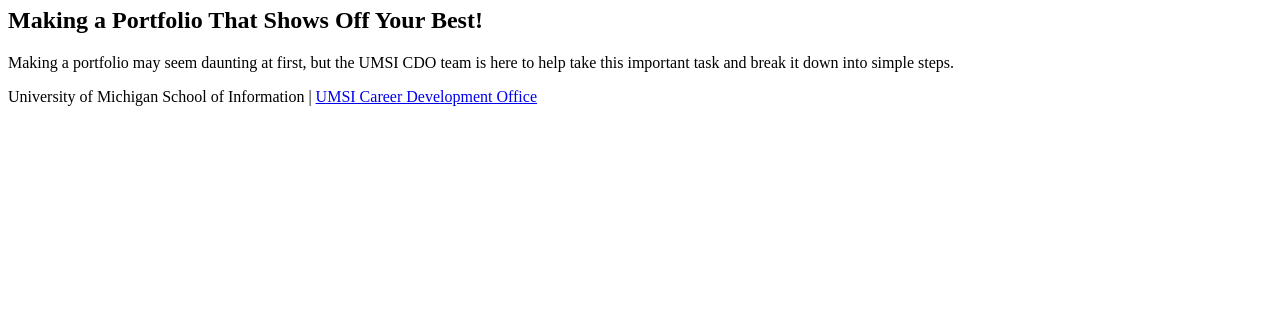
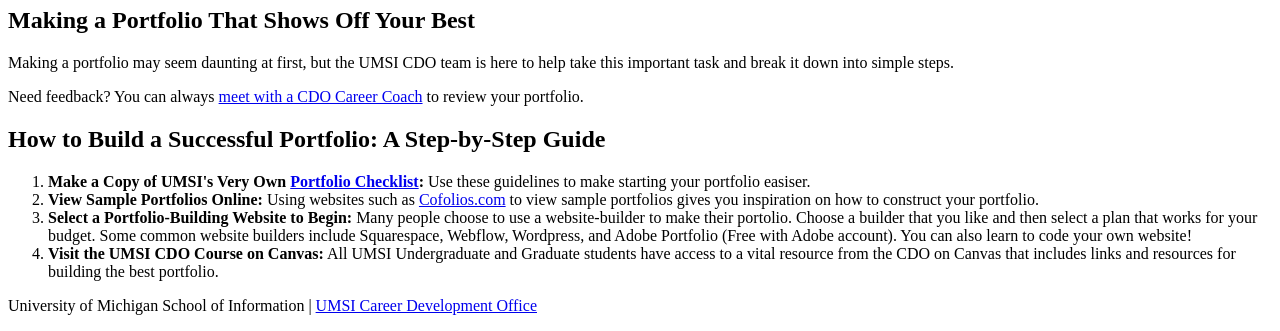
Before and after one commit to ysabrina/client_project_html_f25, a plain HTML site: page portfolio.html in a window 1280 px wide. Shown: the part 573-904 px from the top of the page. Before the commit the page ends 800 px from the top, so only its background shows below. Drawn offline with Linux system fonts and the light colour scheme.

Commit message:
Add files via upload
lalalala

```diff
--- a/portfolio.html
+++ b/portfolio.html
@@ -8,6 +8,7 @@
 <body>
 
     <header>
+  <a href = "">Skip to Main Content</a>
         <img src="images/UMSI_signature_vertical_informal_solidblue.jpg" alt="UMSI Logo">
         <nav>
             <ul>
@@ -17,18 +18,30 @@
                 <li><a href = "portfolio.html"> Portfolios</a></li>
             </ul>
         </nav>
-    <h1>Building Your Portfolio</h1>
+        <h1>Building Your Portfolio</h1>
 
     </header>
-    <main>
+<main>
     <section>
-        <h2>Making a Portfolio That Shows Off Your Best!</h2>
+        <h2>Making a Portfolio That Shows Off Your Best</h2>
         <p>
             Making a portfolio may seem daunting at first, but the UMSI CDO team is here to help take this important task and break it down into simple steps.
         </p>
+        <p>
+            Need feedback? You can always <a href="https://umsi.instructure.com/courses/12345/pages/meet-with-a-career-coach" target="_blank">meet with a CDO Career Coach</a> to review your portfolio.
+        </p>
     </section>
 
-    </main>
+    <section>
+        <h2>How to Build a Successful Portfolio: A Step-by-Step Guide</h2>
+        <ol>
+            <li><strong>Make a Copy of UMSI's Very Own <a href="https://docs.google.com/document/d/1xw46Cm9DzC2wVQFxr_Ct96  kbddhAhchzqUJpJJTSESc/edit?usp=sharing" target="_blank">Portfolio Checklist</a>: </strong> Use these guidelines to make starting your portfolio easiser.</li>
+            <li><strong>View Sample Portfolios Online:</strong> Using websites such as <a href="https://www.cofolios.com/" target="_blank">Cofolios.com</a> to view sample portfolios gives you inspiration on how to construct your portfolio.</li>
+            <li><strong>Select a Portfolio-Building Website to Begin:</strong> Many people choose to use a website-builder to make their portolio. Choose a builder that you like and then select a plan that works for your budget. Some common website builders include Squarespace, Webflow, Wordpress, and Adobe Portfolio (Free with Adobe account). You can also learn to code your own website!</li>
+            <li><strong>Visit the UMSI CDO Course on Canvas:</strong> All UMSI Undergraduate and Graduate students have access to a vital resource from the CDO on Canvas that includes links and resources for building the best portfolio.</li>
+    </ol>
+    </section>
+</main>
 
     <footer>
         <p>University of Michigan School of Information | <a href="https://umich.instructure.com/courses/137916">UMSI Career Development Office </a></p>
```
Also changed, not shown: index.html (+35 -4 lines), networking.html (+1 -0 lines), resume.html (+3 -3 lines).
